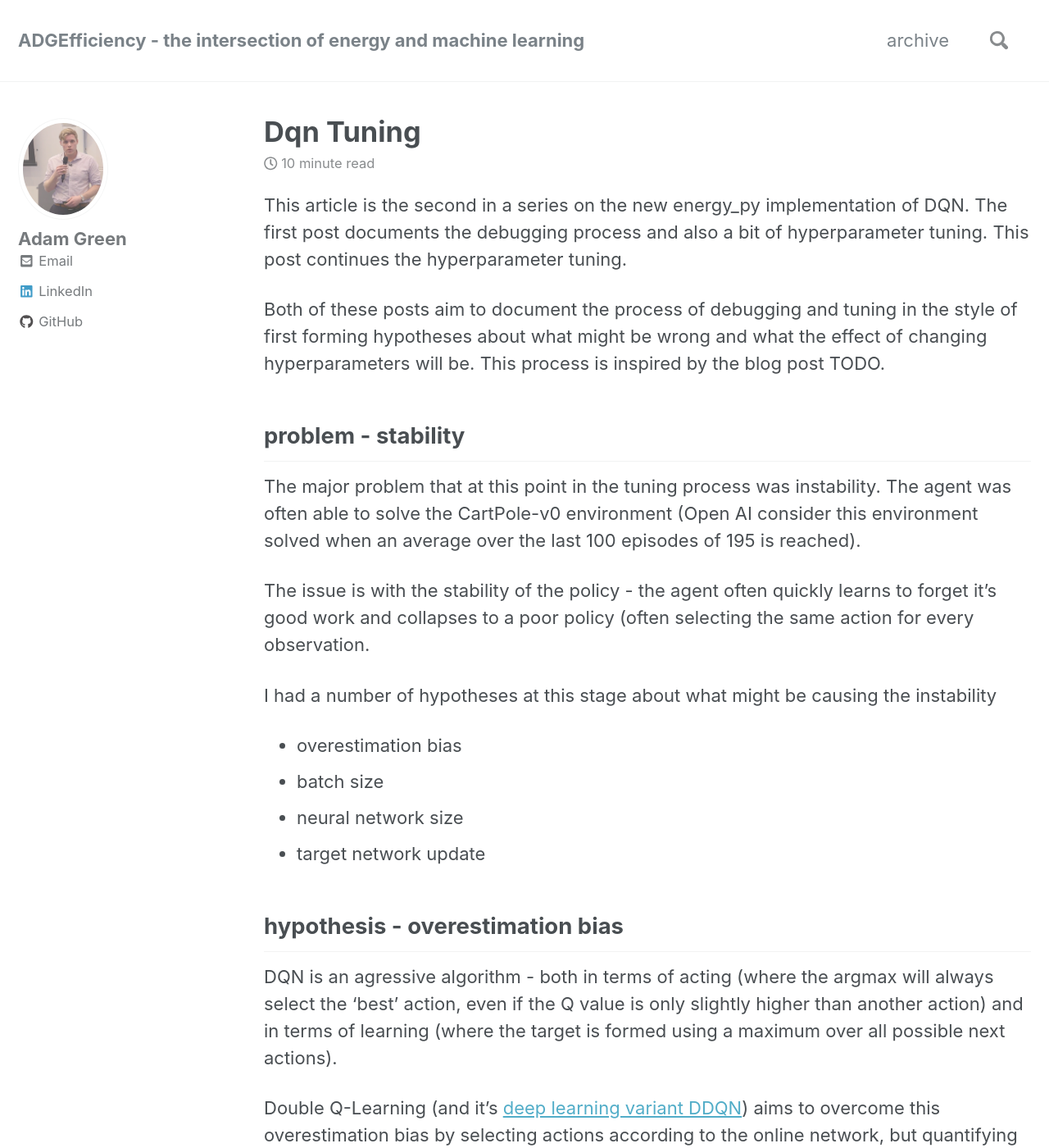
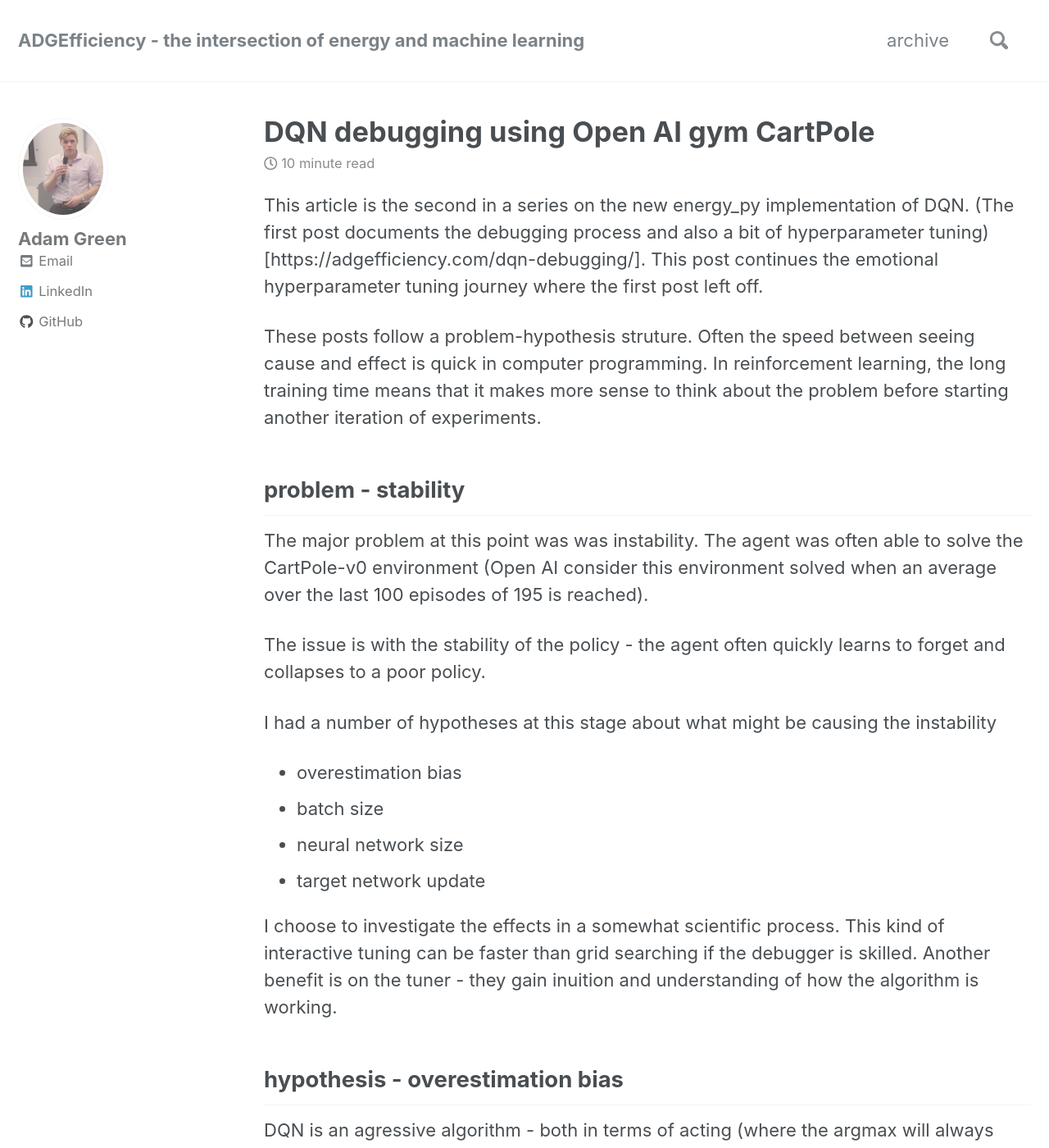
Before and after one commit to ADGEfficiency/adgefficiency.github.io, a Jekyll site: the page built from _posts/2018-08-02-dqn-tuning.md, in a window 1280 px wide and 1400 px high. Shown: the whole window at 82% size. Built offline with Jekyll 4.4.1, drawn with Linux system fonts in a browser that asks for light colours; nearby versions of some CDN libraries; some of the changed text lies outside the part shown.

Commit message:
dqn debug & tuning posts

```diff
--- a/_posts/2018-07-03-dqn-tuning.md
+++ b/_posts/2018-08-02-dqn-tuning.md
@@ -1,18 +1,28 @@
-This article is the second in a series on the new energy_py implementation of DQN.  The first post documents the debugging process and also a bit of hyperparameter tuning.  This post continues the hyperparameter tuning.
+---
+title: 'DQN debugging using Open AI gym CartPole'
+date: '2018-08-02'
+categories:
+  - Machine Learning
+  - Reinforcement Learning
 
-Both of these posts aim to document the process of debugging and tuning in the style of first forming hypotheses about what might be wrong and what the effect of changing hyperparameters will be.  This process is inspired by the blog post TODO.
+---
+This article is the second in a series on the new energy_py implementation of DQN.  (The first post documents the debugging process and also a bit of hyperparameter tuning)[https://adgefficiency.com/dqn-debugging/].  This post continues the emotional hyperparameter tuning journey where the first post left off.
+
+These posts follow a problem-hypothesis struture.  Often the speed between seeing cause and effect is quick in computer programming.  In reinforcement learning, the long training time means that it makes more sense to think about the problem before starting another iteration of experiments.
 
 ## problem - stability
 
-The major problem that at this point in the tuning process was instability.  The agent was often able to solve the CartPole-v0 environment (Open AI consider this environment solved when an average over the last 100 episodes of 195 is reached).
+The major problem at this point was was instability.  The agent was often able to solve the CartPole-v0 environment (Open AI consider this environment solved when an average over the last 100 episodes of 195 is reached).
 
-The issue is with the stability of the policy - the agent often quickly learns to forget it's good work and collapses to a poor policy (often selecting the same action for every observation.
+The issue is with the stability of the policy - the agent often quickly learns to forget and collapses to a poor policy.
 
 I had a number of hypotheses at this stage about what might be causing the instability
 - overestimation bias
 - batch size
 - neural network size
 - target network update
+
+I choose to investigate the effects in a somewhat scientific process.  This kind of interactive tuning can be faster than grid searching if the debugger is skilled.  Another benefit is on the tuner - they gain inuition and understanding of how the algorithm is working.
 
 ## hypothesis - overestimation bias
 
```
Also changed, not shown: _posts/2018-07-07-dqn-debugging.md (+3 -4 lines), drafts/virtual_mentors.md (+2 -2 lines), style_guide.md (+0 -2 lines).
